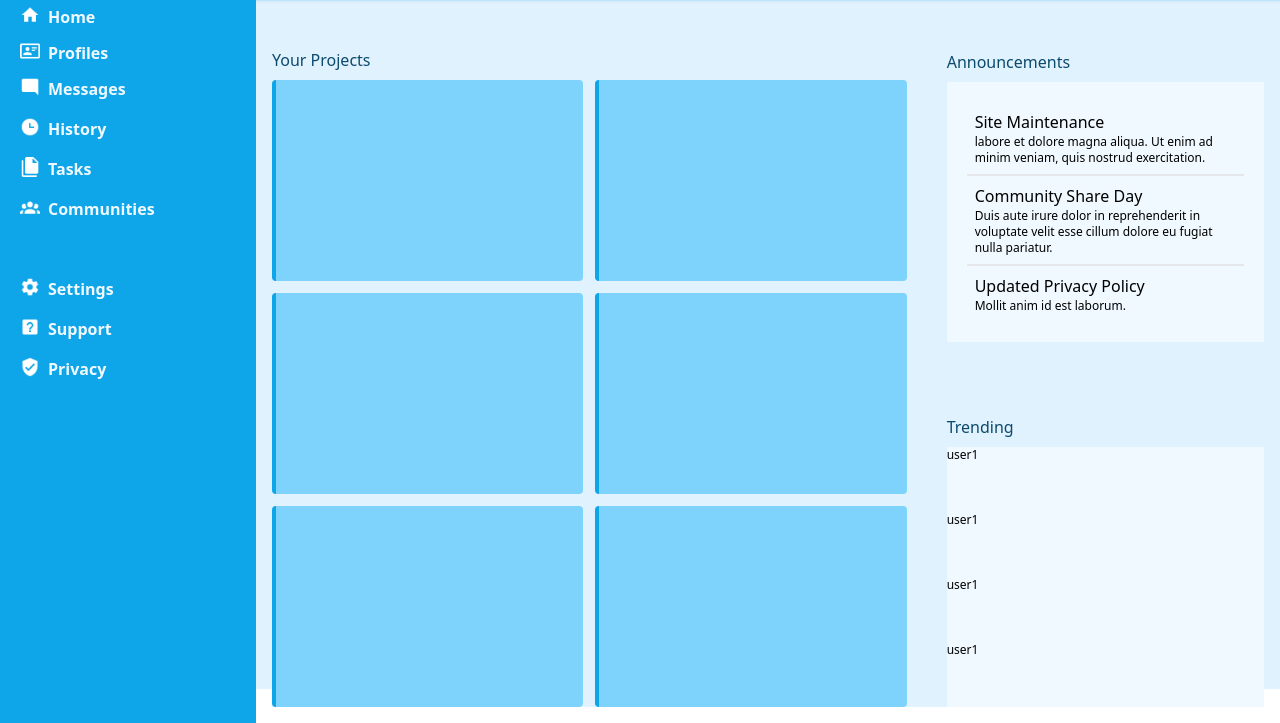
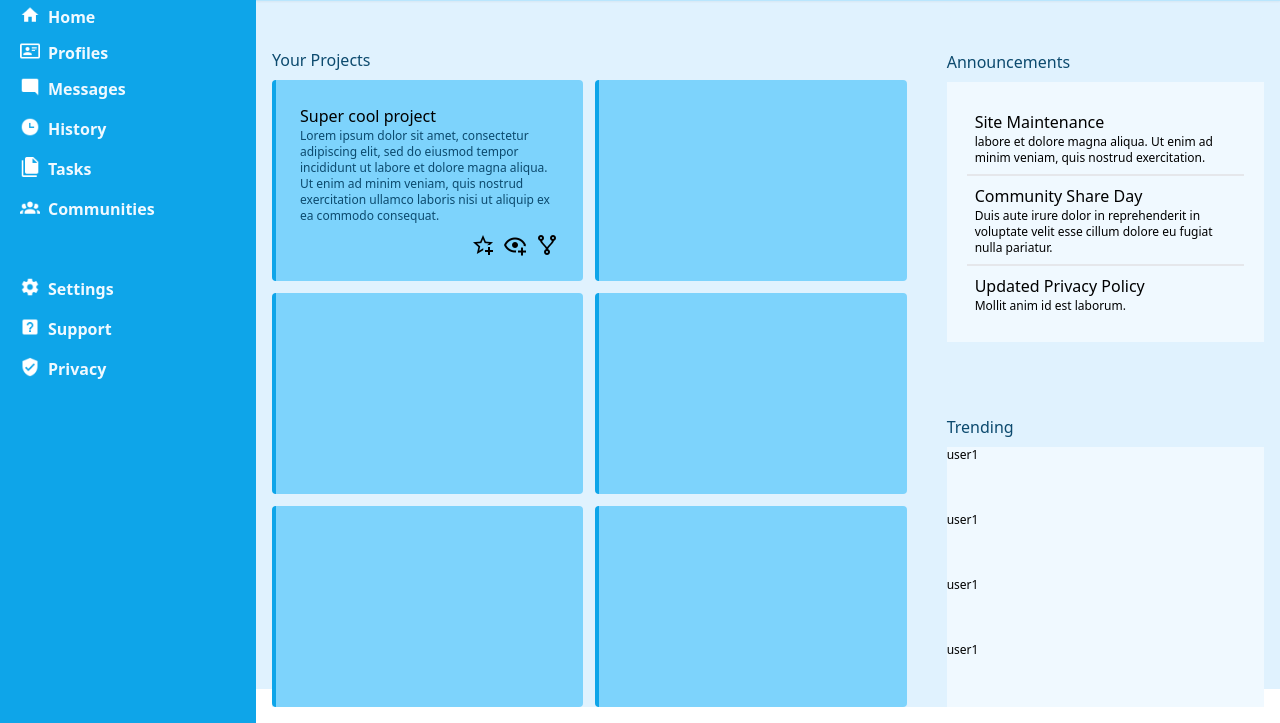
Before and after one commit to Sudoism/admin-dashboard, a website: page src/index.html in a window 1280 px wide. Shown: the part 111-834 px from the top of the page. Drawn offline with Linux system fonts and the light colour scheme.

Commit message:
one card layout ready

```diff
--- a/src/index.html
+++ b/src/index.html
@@ -91,8 +91,20 @@
         <div class="m-4 bg-sky-100 row-start-2 row-end-3 col-start-2 col-end-3 grid grid-rows-2 grid-cols-[2fr_1fr] gap-10">
             <div class="row-start-1 row-end-3 grid grid-rows-[1fr_10fr] bg-sky-100">
                 <div class= "text-sky-900 self-end mb-2">Your Projects</div>
-                <div class=" grid grid-cols-2 gap-3">
-                    <div class="bg-sky-300 rounded border-l-4 border-sky-500"></div>
+                <div class=" grid grid-cols-2 gap-3 grid-rows-3">
+
+                    <div class="bg-sky-300 rounded border-l-4 border-sky-500 grid p-6">
+                        <div class="place-self-start">
+                            <div class="bold">Super cool project</div>
+                            <div class="text-xs overflow-hidden text-sky-900">Lorem ipsum dolor sit amet, consectetur adipiscing elit, sed do eiusmod tempor incididunt ut labore et dolore magna aliqua. Ut enim ad minim veniam, quis nostrud exercitation ullamco laboris nisi ut aliquip ex ea commodo consequat.</div>
+                        </div>
+                        <div class="place-self-end grid grid-flow-col">
+                            <img src="icons/star-plus-outline.png" alt="">
+                            <img src="icons/eye-plus-outline.png" alt="" class="px-2">
+                            <img src="icons/source-fork.png" alt="">
+                        </div>
+                    </div>
+
                     <div class="bg-sky-300 rounded border-l-4 border-sky-500"></div>
                     <div class="bg-sky-300 rounded border-l-4 border-sky-500"></div>
                     <div class="bg-sky-300 rounded border-l-4 border-sky-500"></div>
```
Also changed, not shown: dist/output.css, src/icons/eye-plus-outline.png (added), src/icons/source-fork.png (added), src/icons/star-plus-outline.png (added).
